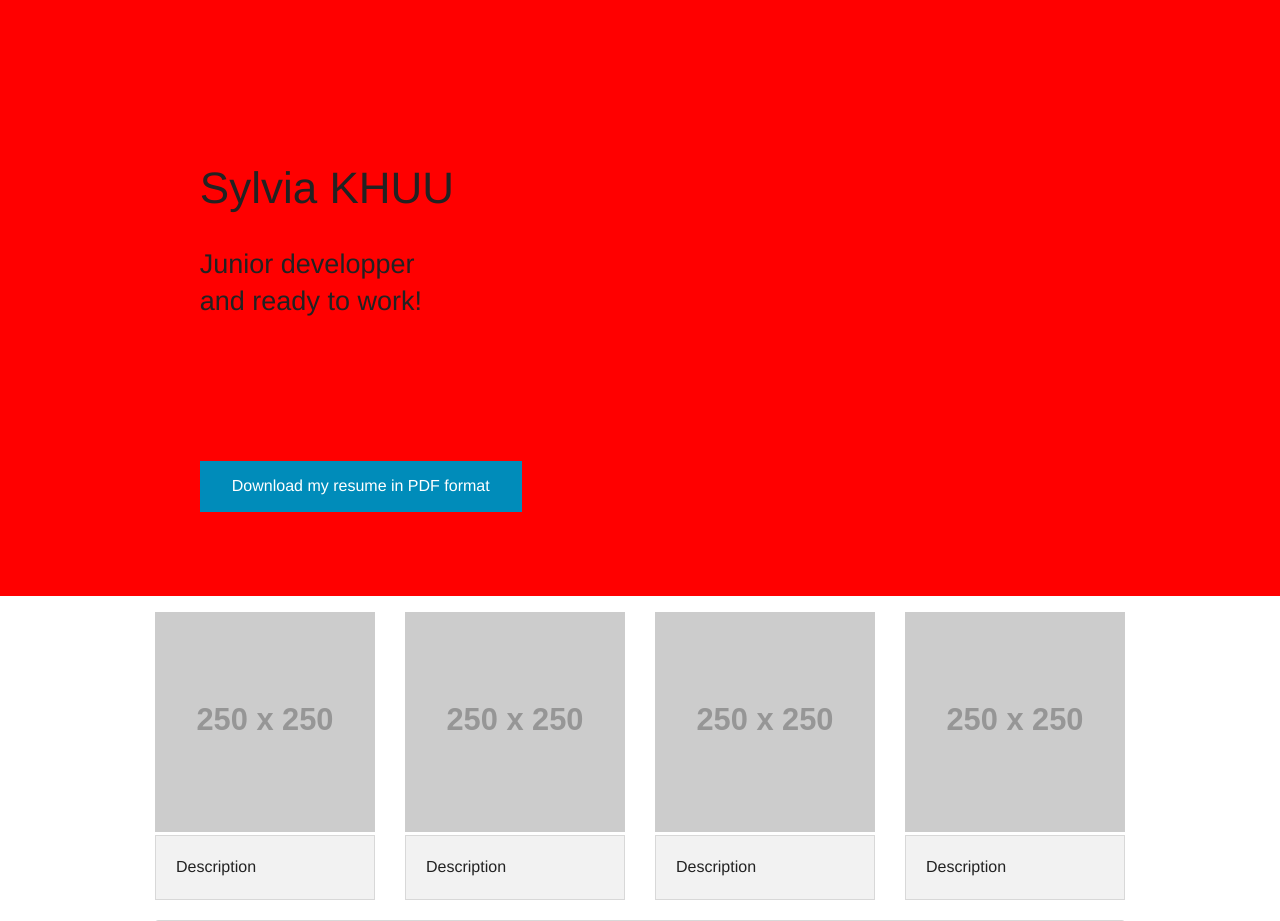
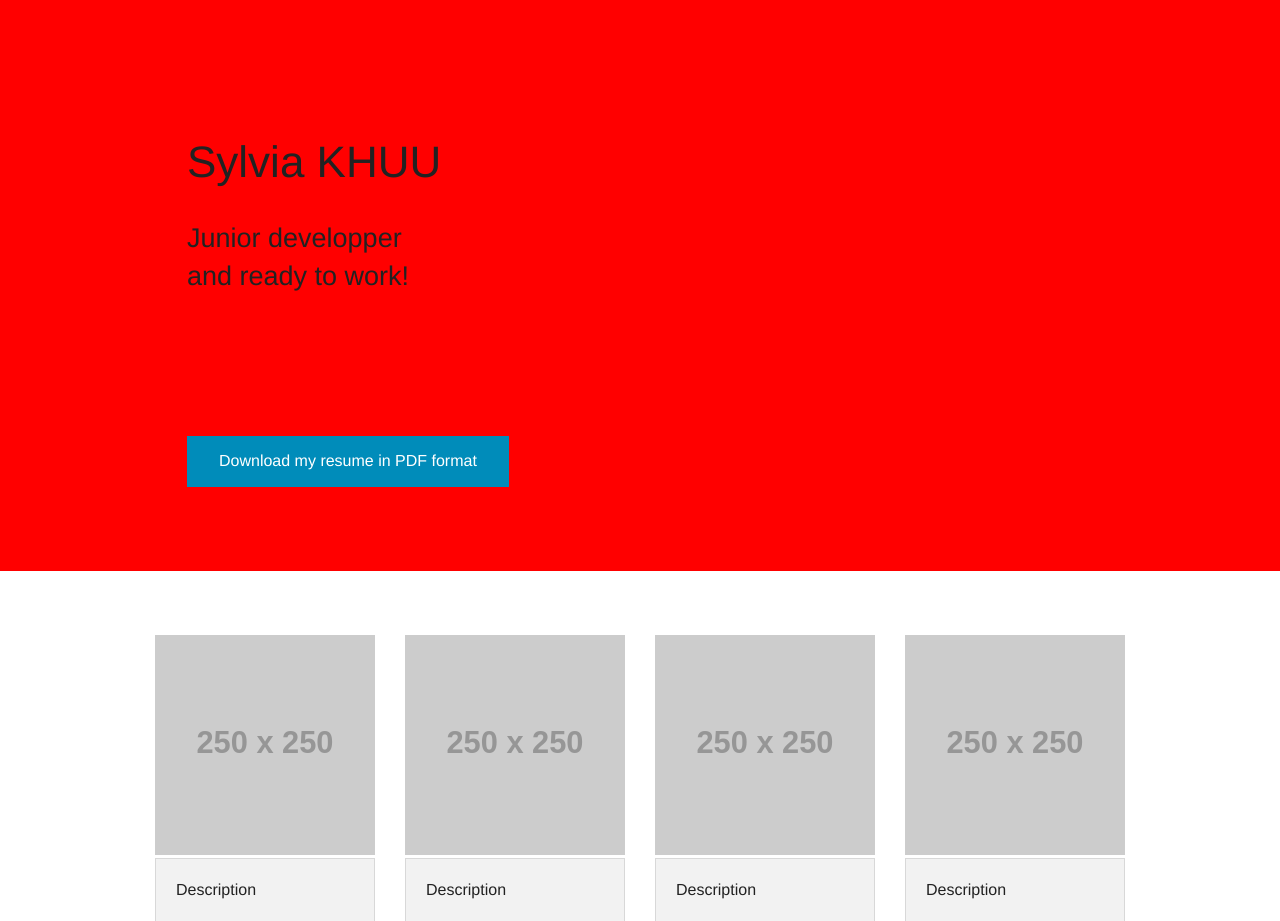
Before and after one commit to p00ps/p00ps.github.io, a PHP site: page / in a window 1280 px wide. Shown: the part 45-966 px from the top of the page. Run offline with PHP 8.4, Linux system fonts and the light colour scheme; grey boxes labelled with a size stand in for pictures from a placeholder-image service; some libraries are stand-ins or nearby versions.

Commit message:
margin botton homepage

```diff
--- a/css/addson.css
+++ b/css/addson.css
@@ -5,7 +5,8 @@
 }
 
 #homepage-welcome{
-	padding: 12% 5% 5% 12%;
+	margin-bottom: 5%;
+	padding: 10% 5% 5% 10%;
 	background-color: red;
 }
 
--- a/index.html
+++ b/index.html
@@ -59,8 +59,6 @@
 <!-- Mobile Header -->
 
 <!-- End Mobile Header -->
-
-  <br>
 
   <div class="row">
     <div class="large-12 columns">
```
